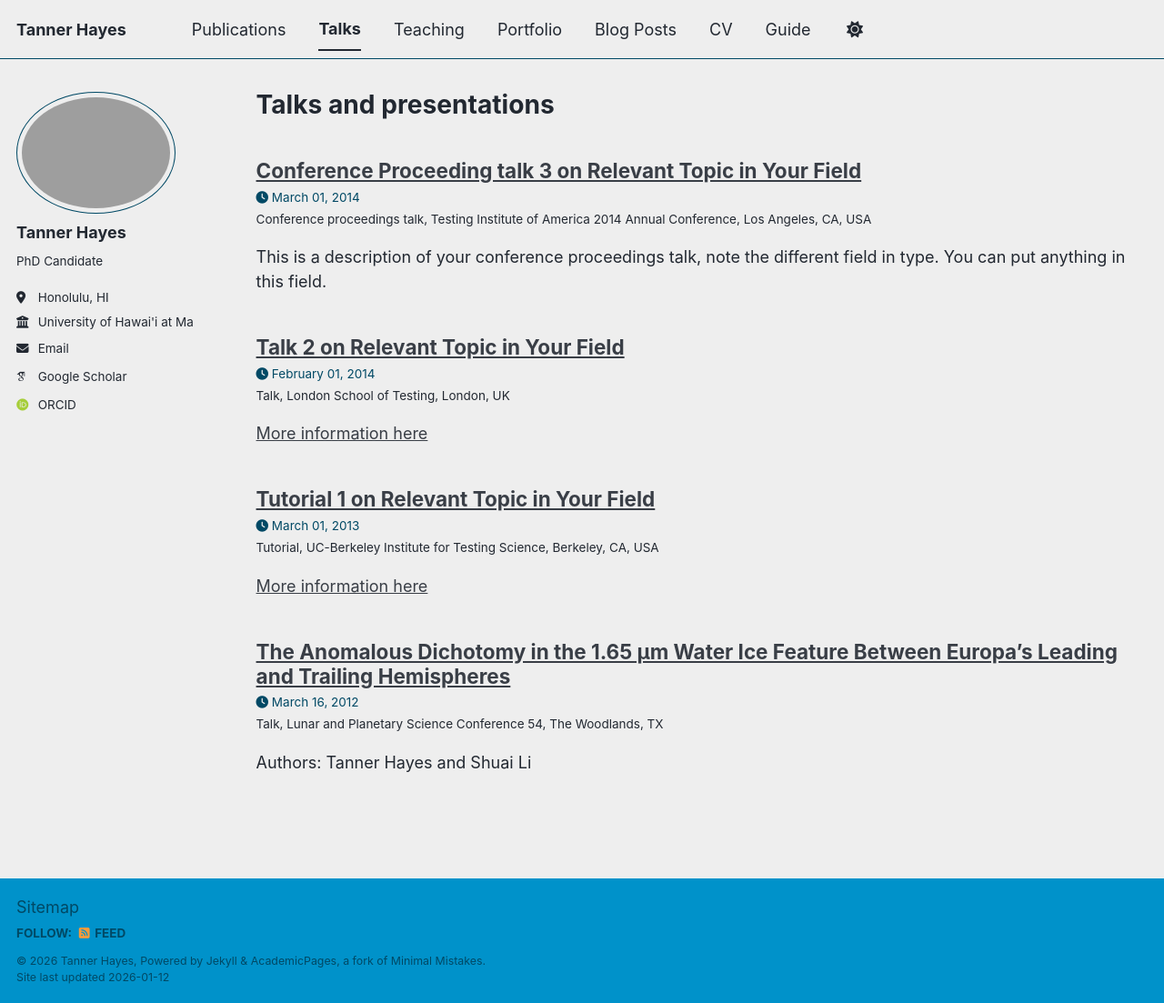
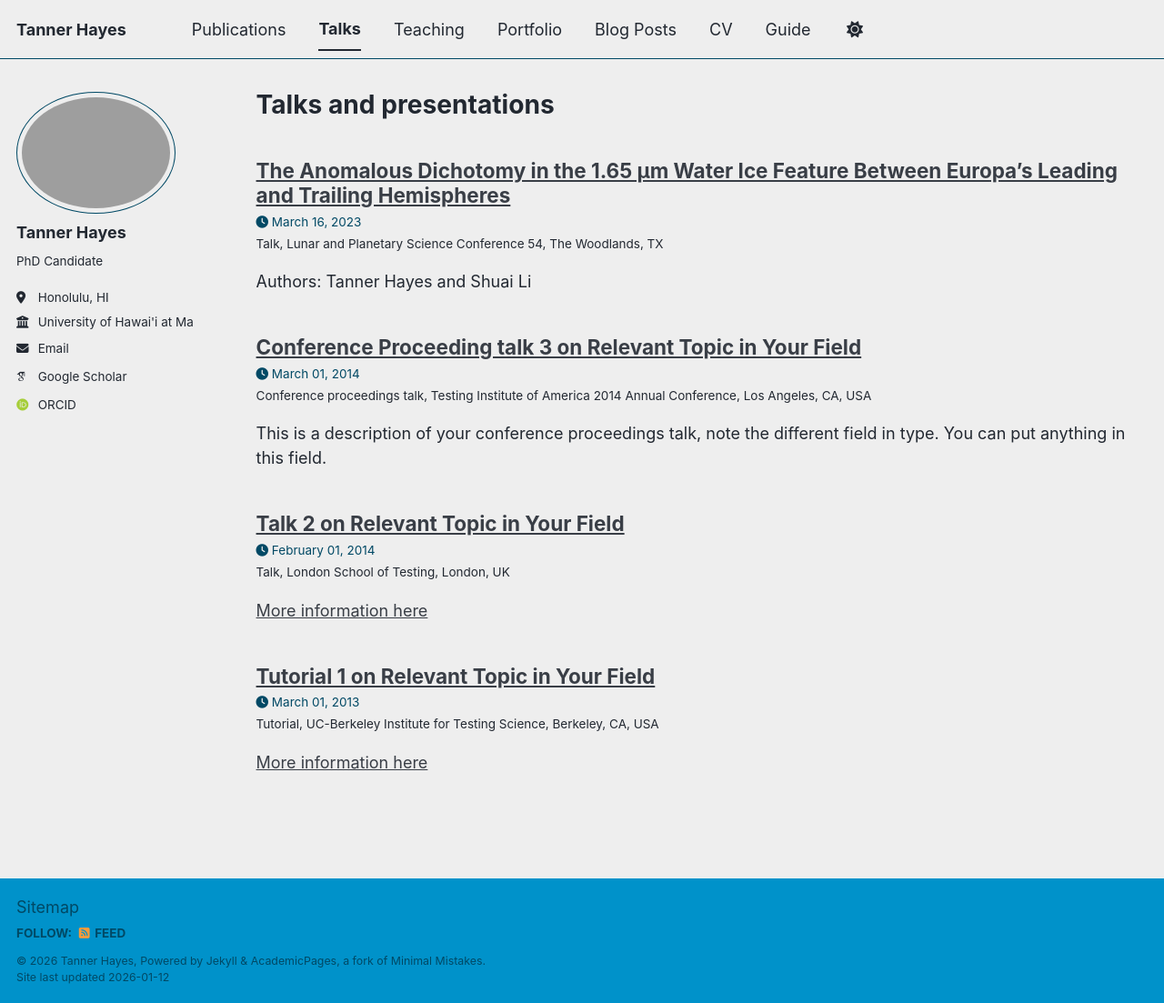
Before and after one commit to th-blip12/twhayes, a Jekyll site: the page built from _pages/talks.html, in a window 1280 px wide and 1103 px high. Shown: the whole window at 91% size. Built offline with Jekyll 4.4.1, drawn with Linux system fonts in a browser that asks for light colours; some web fonts are replaced; a script bundle is joined from its source files by our own code; library files that are not in the unit come from our copies.

Commit message:
Update and rename 2023-03-16-LPSC54.md to LPSC54.md

```diff
--- a/_talks/2023-03-16-LPSC54.md
+++ b/_talks/LPSC54.md
@@ -2,9 +2,9 @@
 title: "The Anomalous Dichotomy in the 1.65 μm Water Ice Feature Between Europa's Leading and Trailing Hemispheres"
 collection: talks
 type: "Talk"
-permalink: /talks/2023-03-16-LPSC54
+permalink: /talks/LPSC54
 venue: "Lunar and Planetary Science Conference 54"
-date: 2012-03-16
+date: 2023-03-16
 location: "The Woodlands, TX"
 ---
 
```
